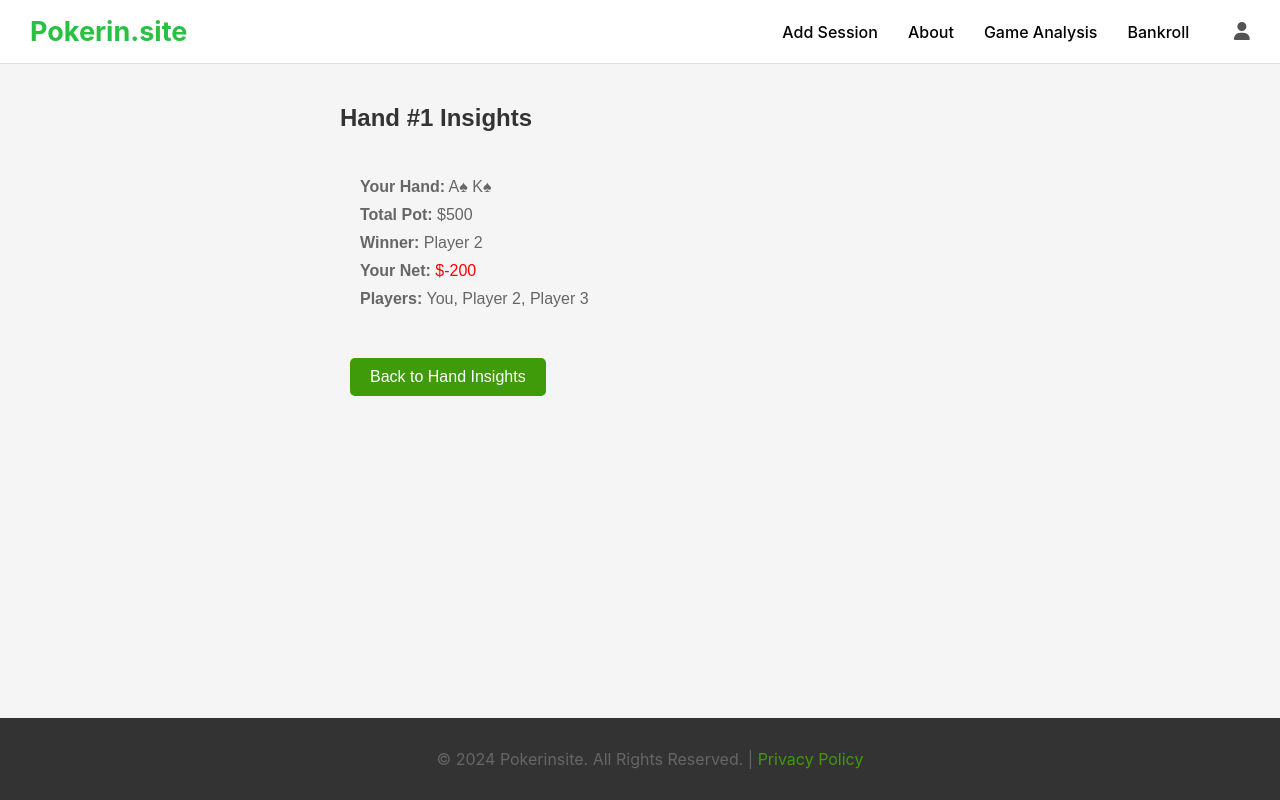
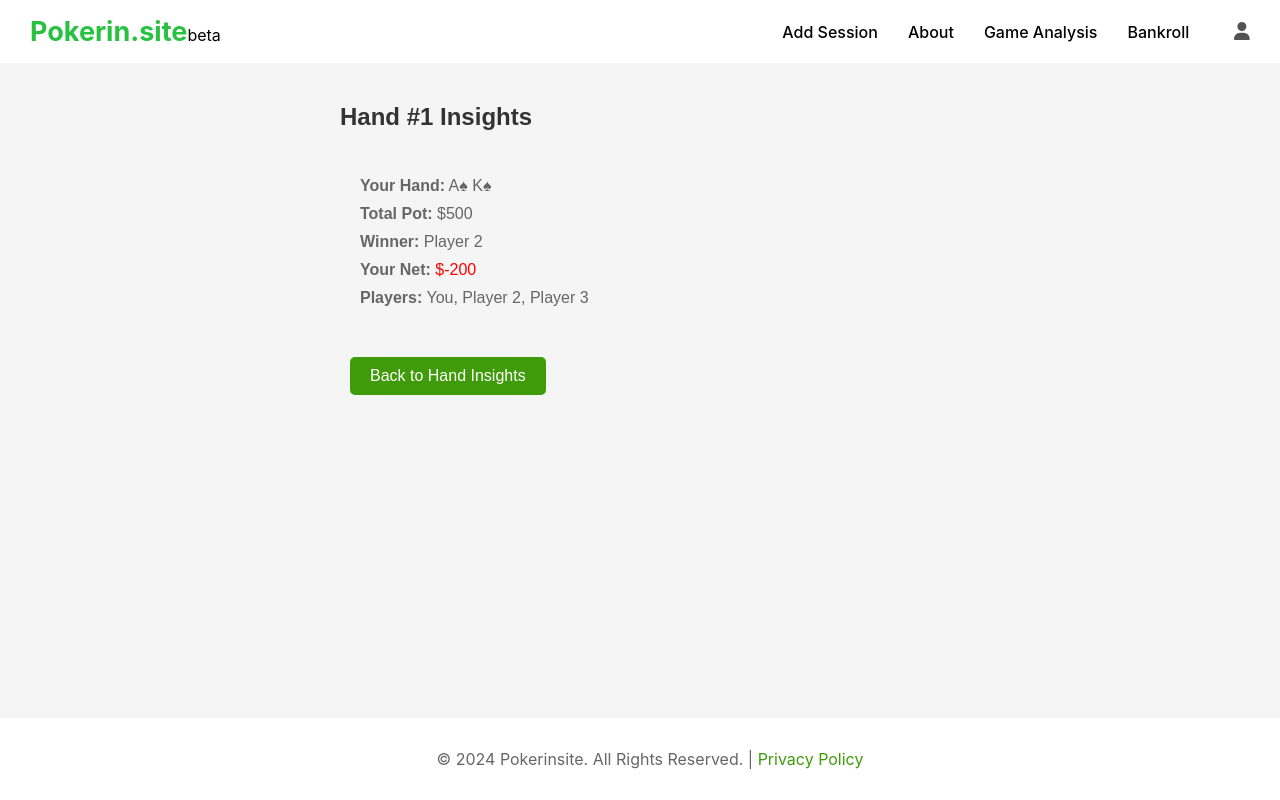
Before and after one commit to AJ112103/pokerinsite, a React (Create React App) app: page /hand-insights/1/1 in a window 1280 px wide. Built offline with nearby package versions, Linux system fonts and the light colour scheme; no server answers.

Commit message:
color fix

```diff
--- a/src/Footer.css
+++ b/src/Footer.css
@@ -1,5 +1,5 @@
 footer {
-    background-color: #333;
+    background-color: #fff;
     color: #fff;
     text-align: center;
     padding: 15px 10px;
--- a/src/Navbar.css
+++ b/src/Navbar.css
@@ -10,7 +10,6 @@
     align-items: center;
     padding: 15px 30px;
     background-color: #ffffff;
-    border-bottom: 1px solid #ddd;
   }
 
   .logo {
--- a/src/Navbar.js
+++ b/src/Navbar.js
@@ -9,6 +9,7 @@ function Navbar() {
     <div className="navbar">
       <div className="logo">
         <Link to="/add-session">Pokerin.site</Link>
+        beta
       </div>
       <div className="nav-links">
         <Link to="/add-session" className="nav-item">Add Session</Link>
```
